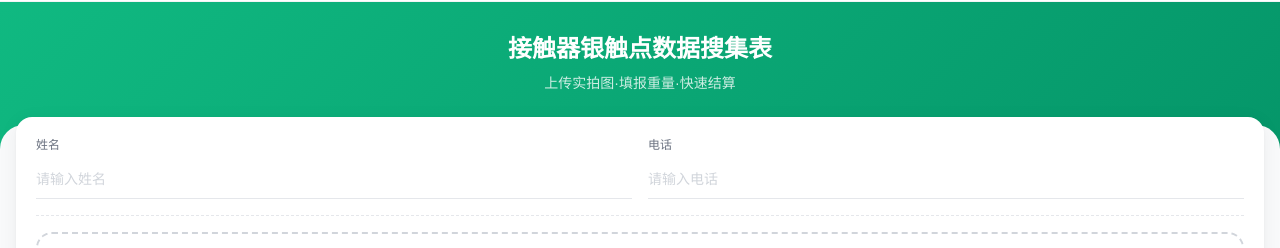
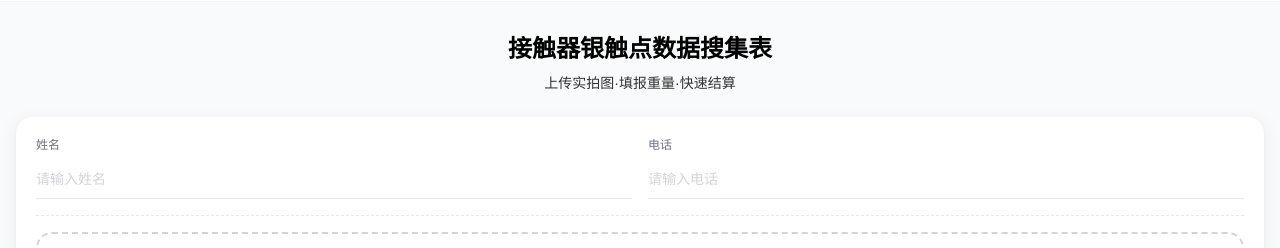
Before and after one commit to zhukafu/recycle-prototype, a website built with Vite: page miniprogram/contacts.html in a window 1280 px wide. Shown: the part 47-295 px from the top of the page. Built offline with nearby package versions, Linux system fonts and the light colour scheme.

Commit message:
style(contacts): 修改接触器表头文字及背景颜色样式
- 移除绿色渐变背景样式
- 调整标题文字颜色为黑色
- 调整副标题文字颜色为半透明黑色
- 保留底部圆角过渡样式以保持布局一致

```diff
--- a/miniprogram/contacts.html
+++ b/miniprogram/contacts.html
@@ -66,9 +66,9 @@
   <div class="h-12 bg-white" aria-hidden="true"></div>
 
   <!-- 绿色渐变背景区域 -->
-  <div class="gradient-green px-6 pt-8 pb-16 relative">
-    <h2 class="text-2xl font-bold text-white text-center">接触器银触点数据搜集表</h2>
-    <p class="text-sm text-white/80 text-center mt-2">上传实拍图·填报重量·快速结算</p>
+  <div class="px-6 pt-8 pb-16 relative">
+    <h2 class="text-2xl font-bold text-black text-center">接触器银触点数据搜集表</h2>
+    <p class="text-sm text-black/80 text-center mt-2">上传实拍图·填报重量·快速结算</p>
     <!-- 底部圆角过渡 -->
     <div class="absolute bottom-0 left-0 right-0 h-8 bg-gray-50 rounded-t-3xl"></div>
   </div>
```
